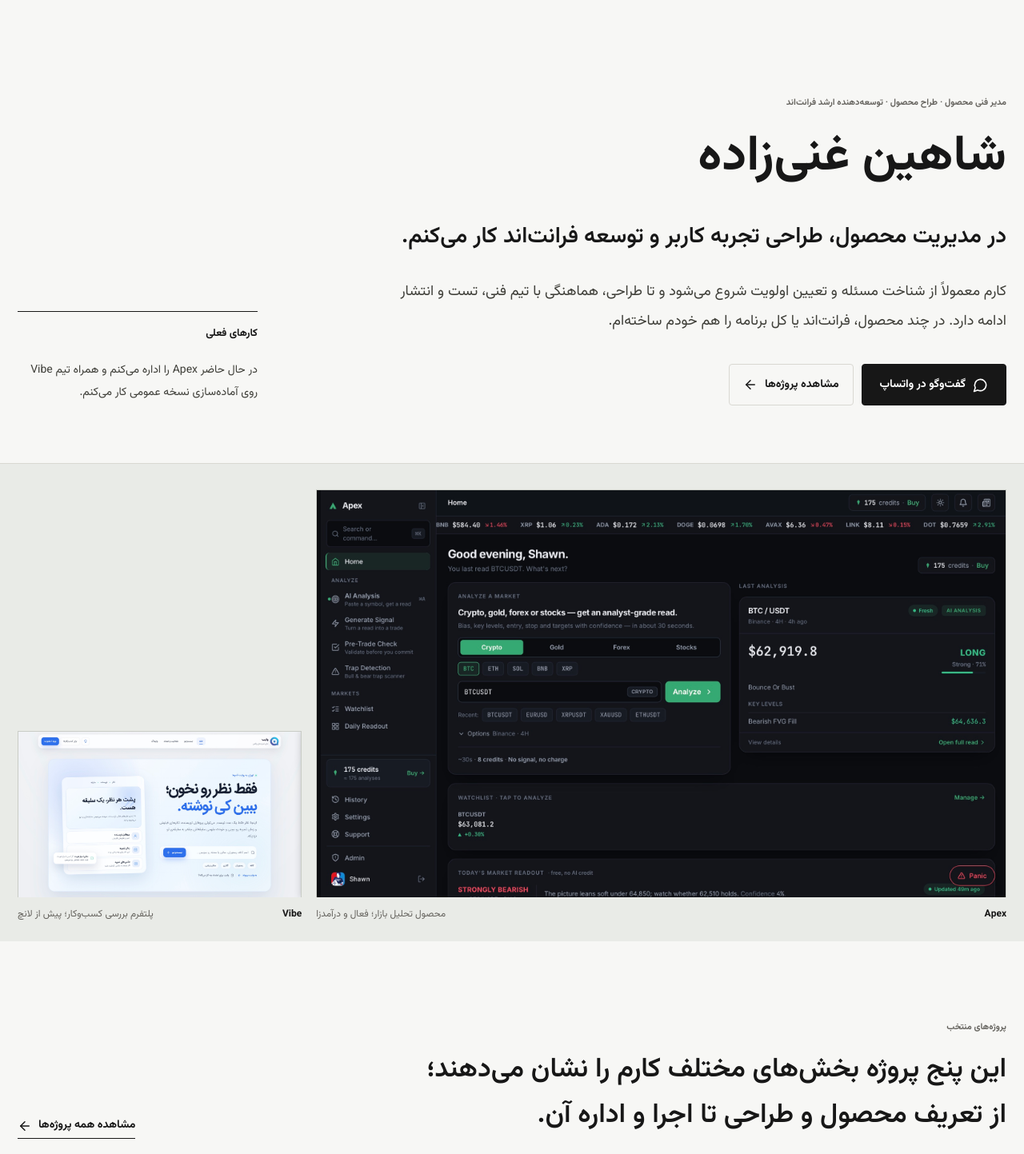
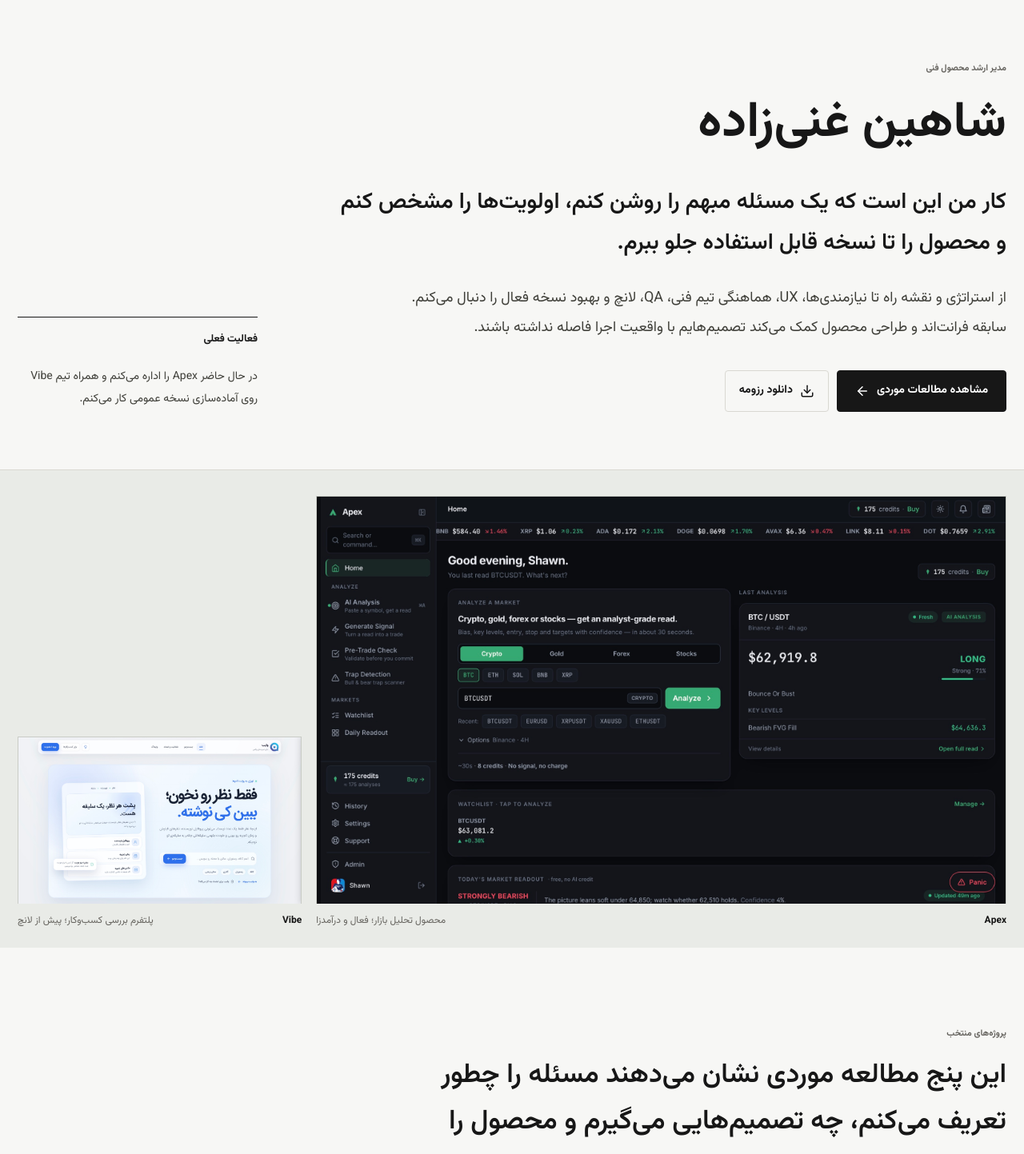
Before and after one commit to ShawnMcRich/portfolio, a Next.js app: page /fa in a window 1280 px wide. Shown: the part 80-1523 px from the top of the page at 80% size. Built offline with nearby package versions, Linux system fonts and the light colour scheme.

Commit message:
Position portfolio for senior technical product roles

```diff
--- a/app/about/page.tsx
+++ b/app/about/page.tsx
@@ -5,7 +5,7 @@
 export const metadata: Metadata = {
   title: "About Shahin Ghanizadeh",
   description:
-    "Shahin Ghanizadeh is a technical product manager, product designer, and senior frontend engineer with experience across AI products, UX, delivery, QA, and operations.",
+    "Shahin Ghanizadeh is a Senior Technical Product Manager with 10 years across product, UX, and software engineering, including AI products, marketplaces, delivery, QA, and operations.",
   alternates: { canonical: "/about", languages: { en: "/about", fa: "/fa/about" } },
   openGraph: {
     type: "profile",
@@ -14,7 +14,7 @@
     url: "/about",
     title: "About Shahin Ghanizadeh",
     description:
-      "Technical product manager, product designer, and senior frontend engineer working from problem definition through release and operation.",
+      "Senior Technical Product Manager leading products from problem definition and roadmap through technical delivery, launch, and operation.",
     images: [{ url: "/og.png", width: 1200, height: 630, alt: "About Shahin Ghanizadeh" }],
   },
 };
--- a/app/fa/about/page.tsx
+++ b/app/fa/about/page.tsx
@@ -5,7 +5,7 @@
 export const metadata: Metadata = {
   title: "درباره شاهین غنی‌زاده",
   description:
-    "درباره شاهین غنی‌زاده، مدیر فنی محصول، طراح محصول و توسعه‌دهنده ارشد فرانت‌اند با تجربه در محصولات هوش مصنوعی، UX، اجرا، QA و عملیات.",
+    "درباره شاهین غنی‌زاده، مدیر ارشد محصول فنی با ده سال سابقه در محصول، UX و مهندسی نرم‌افزار و تجربه کار روی محصولات هوش مصنوعی، مارکت‌پلیس و ابزارهای عملیاتی.",
   alternates: { canonical: "/fa/about", languages: { en: "/about", fa: "/fa/about" } },
   openGraph: {
     type: "profile",
@@ -13,7 +13,7 @@
     url: "/fa/about",
     locale: "fa_IR",
     title: "درباره شاهین غنی‌زاده",
-    description: "مدیر فنی محصول، طراح محصول و توسعه‌دهنده ارشد فرانت‌اند.",
+    description: "مدیر ارشد محصول فنی با سابقه طراحی و مهندسی نرم‌افزار.",
     images: [{ url: "/og.png", width: 1200, height: 630, alt: "درباره شاهین غنی‌زاده" }],
   },
 };
--- a/app/fa/page.tsx
+++ b/app/fa/page.tsx
@@ -2,8 +2,8 @@
 import { HomePage } from "../site";
 
 export const metadata: Metadata = {
-  title: { absolute: "شاهین غنی‌زاده | مدیر فنی محصول" },
-  description: "وب‌سایت رسمی شاهین غنی‌زاده، مدیر فنی محصول، طراح محصول و توسعه‌دهنده ارشد فرانت‌اند؛ همراه با پروژه‌های واقعی در محصول، UX، هوش مصنوعی، QA و لانچ.",
+  title: { absolute: "شاهین غنی‌زاده | مدیر ارشد محصول فنی" },
+  description: "وب‌سایت رسمی شاهین غنی‌زاده، مدیر ارشد محصول فنی با ده سال سابقه در محصول، UX و مهندسی نرم‌افزار؛ همراه با مطالعات موردی واقعی در استراتژی، تحویل فنی، QA و لانچ.",
   alternates: { canonical: "https://shahinghanizadeh.ir/fa", languages: { en: "https://shahinghanizadeh.ir", fa: "https://shahinghanizadeh.ir/fa" } },
   openGraph: {
     type: "website",
@@ -11,8 +11,8 @@
     url: "https://shahinghanizadeh.ir/fa",
     locale: "fa_IR",
     alternateLocale: ["en_US"],
-    title: "شاهین غنی‌زاده | مدیر فنی محصول",
-    description: "مدیریت محصول، طراحی تجربه، هوش مصنوعی، توسعه فرانت‌اند، QA و لانچ در پروژه‌های واقعی.",
+    title: "شاهین غنی‌زاده | مدیر ارشد محصول فنی",
+    description: "استراتژی محصول، نقشه راه، نیازمندی‌ها، تحویل فنی، QA و لانچ در پروژه‌های واقعی.",
     images: [{ url: "/og.png", width: 1200, height: 630, alt: "شاهین غنی‌زاده، مدیر فنی محصول" }],
   },
 };
--- a/app/site.tsx
+++ b/app/site.tsx
@@ -33,31 +33,31 @@
     language: "FA",
     languageHref: "/fa",
     resume: "Download résumé",
-    role: "Technical Product Manager · Product Designer · Senior Frontend Engineer",
-    intro: "I work across product management, product design, and frontend engineering.",
+    role: "Senior Technical Product Manager",
+    intro: "I lead technically complex products from an unclear problem to a working release.",
     subintro:
-      "My work usually starts with defining the problem and setting priorities, then continues through UX, technical coordination, QA, and release. On several products, I also built the frontend or the complete application.",
-    availability: "Current work",
-    workCta: "View projects",
+      "My work covers product strategy, roadmaps, requirements, UX, technical delivery, QA, launch, and production improvement. A senior frontend and product-design background helps me make decisions that teams can actually implement.",
+    availability: "Current product work",
+    workCta: "View product case studies",
     contactCta: "Discuss a project",
     selectedWork: "Selected work",
     selectedIntro:
-      "Five products showing the scope of my work, the decisions I owned, and the current state of each project.",
+      "Five case studies showing how I define product problems, make trade-offs, lead technical delivery, and measure what shipped.",
     allWork: "All projects",
     proof: "The short version",
-    capabilities: "What I do in a product team",
+    capabilities: "What I own as a Technical Product Manager",
     capabilitiesIntro:
-      "My responsibilities vary by project, but they usually cover the work between an initial business need and a tested release.",
+      "The work changes by product, but my responsibility is consistent: create clarity, make the important calls, and keep delivery connected to the user and business outcome.",
     capabilityItems: [
-      ["Problem definition", "Speak with users and stakeholders, understand the business, and define the problem before committing to a feature."],
-      ["Scope and priority", "Separate the product core from later work, identify dependencies, and set an executable order."],
-      ["UX and specification", "Prepare user flows, interfaces, requirements, and acceptance criteria so the team can work from the same understanding."],
-      ["Delivery", "Work directly with frontend, backend, and QA; contribute to implementation when the project needs it."],
-      ["Release and review", "Test the main journeys, classify defects, support release, and revise decisions when the evidence changes."],
+      ["Product direction", "Clarify the user problem, business value, constraints, and the outcome the product should create."],
+      ["Roadmap and priority", "Sequence bets, dependencies, and trade-offs so the team knows what matters now and what can wait."],
+      ["Requirements and UX", "Turn decisions into PRDs, user flows, interfaces, user stories, and acceptance criteria the team can act on."],
+      ["Technical delivery", "Work directly with design, frontend, backend, and QA on API contracts, dependencies, risks, and implementation choices."],
+      ["Release and learning", "Lead critical-path QA, defect triage, release readiness, and post-launch review against product evidence and KPIs."],
     ],
     path: "Experience",
     pathIntro:
-      "Some periods overlap because I built my own products while running a software company and delivering client work.",
+      "Product leadership across AI, marketplaces, internal operations, and client delivery.",
     fullHistory: "Full experience",
     notes: "Product notes",
     notesIntro:
@@ -106,10 +106,10 @@
     thinkingTitle: "Product notes",
     thinkingIntro:
       "Three notes based on work in Apex and Vibe.",
-    aboutTitle: "My work has covered engineering, product, and company operations.",
+    aboutTitle: "Senior Technical Product Manager with 10 years across product, UX, and software engineering.",
     aboutBody: [
-      "I started in frontend engineering and UX. As my responsibilities grew, I also took ownership of feature definition, prioritization, user flows, coordination with backend teams, QA, and release readiness.",
-      "I later founded products and managed a software company. That added pricing, customer conversations, support, infrastructure, launch planning, and day-to-day operating decisions to my work. I continue to write code, particularly when direct technical involvement helps the team move faster or make a better decision.",
+      "I have taken AI, marketplace, real-estate, commerce, and internal-operations products from problem definition and roadmap through requirements, implementation, QA, launch, and production support.",
+      "My engineering background lets me work directly with designers and engineers, surface constraints early, and stay close to delivery without reducing product management to ticket administration. I still contribute to UX and code when that involvement materially improves the product.",
     ],
     principles: "How I tend to work",
     principleItems: [
@@ -133,31 +133,31 @@
     language: "EN",
     languageHref: "/",
     resume: "دانلود رزومه",
-    role: "مدیر فنی محصول · طراح محصول · توسعه‌دهنده ارشد فرانت‌اند",
-    intro: "در مدیریت محصول، طراحی تجربه کاربر و توسعه فرانت‌اند کار می‌کنم.",
+    role: "مدیر ارشد محصول فنی",
+    intro: "کار من این است که یک مسئله مبهم را روشن کنم، اولویت‌ها را مشخص کنم و محصول را تا نسخه قابل استفاده جلو ببرم.",
     subintro:
-      "کارم معمولاً از شناخت مسئله و تعیین اولویت شروع می‌شود و تا طراحی، هماهنگی با تیم فنی، تست و انتشار ادامه دارد. در چند محصول، فرانت‌اند یا کل برنامه را هم خودم ساخته‌ام.",
-    availability: "کارهای فعلی",
-    workCta: "مشاهده پروژه‌ها",
+      "از استراتژی و نقشه راه تا نیازمندی‌ها، UX، هماهنگی تیم فنی، QA، لانچ و بهبود نسخه فعال را دنبال می‌کنم. سابقه فرانت‌اند و طراحی محصول کمک می‌کند تصمیم‌هایم با واقعیت اجرا فاصله نداشته باشند.",
+    availability: "فعالیت فعلی",
+    workCta: "مشاهده مطالعات موردی",
     contactCta: "گفت‌وگو در واتساپ",
     selectedWork: "پروژه‌های منتخب",
     selectedIntro:
-      "این پنج پروژه بخش‌های مختلف کارم را نشان می‌دهند؛ از تعریف محصول و طراحی تا اجرا و اداره آن.",
+      "این پنج مطالعه موردی نشان می‌دهند مسئله را چطور تعریف می‌کنم، چه تصمیم‌هایی می‌گیرم و محصول را چطور تا اجرا و نتیجه جلو می‌برم.",
     allWork: "مشاهده همه پروژه‌ها",
     proof: "خلاصه ماجرا",
-    capabilities: "کاری که در یک تیم محصول انجام می‌دهم",
+    capabilities: "مسئولیت من به‌عنوان مدیر محصول فنی",
     capabilitiesIntro:
-      "دامنه مسئولیتم در هر پروژه فرق دارد، اما معمولاً فاصله میان نیاز اولیه کسب‌وکار و انتشار یک نسخه قابل استفاده را پوشش می‌دهم.",
+      "جزئیات کار در هر محصول فرق دارد، اما مسئولیت اصلی من روشن است: کم کردن ابهام، گرفتن تصمیم‌های مهم و وصل نگه داشتن اجرا به نیاز کاربر و هدف کسب‌وکار.",
     capabilityItems: [
-      ["تعریف مسئله", "با کاربر، کارفرما و اعضای تیم صحبت می‌کنم تا قبل از تعریف قابلیت، خود مسئله روشن باشد."],
-      ["محدوده و اولویت", "هسته محصول، وابستگی‌ها و ترتیب اجرا را مشخص می‌کنم و کارهای قابل تعویق را کنار می‌گذارم."],
-      ["طراحی و مستندات", "مسیر کاربر، رابط، نیازمندی‌ها و شرایط پذیرش را آماده می‌کنم تا برداشت تیم از کار یکسان باشد."],
-      ["اجرا", "با تیم‌های فرانت‌اند، بک‌اند و QA کار می‌کنم و هرجا لازم باشد در پیاده‌سازی هم نقش مستقیم دارم."],
-      ["تست و انتشار", "مسیرهای اصلی را تست می‌کنم، ایرادها را اولویت‌بندی می‌کنم و نتیجه را بعد از انتشار دوباره می‌سنجم."],
+      ["جهت محصول", "مسئله کاربر، ارزش کسب‌وکار، محدودیت‌ها و نتیجه‌ای را که محصول باید بسازد روشن می‌کنم."],
+      ["نقشه راه و اولویت", "قابلیت‌ها، وابستگی‌ها و انتخاب‌های سخت را طوری مرتب می‌کنم که تیم بداند الان چه چیزی مهم است و چه چیزی می‌تواند صبر کند."],
+      ["نیازمندی و UX", "تصمیم‌ها را به PRD، مسیر کاربر، رابط، User Story و شرایط پذیرش قابل اجرا تبدیل می‌کنم."],
+      ["تحویل فنی", "با طراحی، فرانت‌اند، بک‌اند و QA روی قرارداد API، وابستگی‌ها، ریسک‌ها و انتخاب‌های اجرایی مستقیم کار می‌کنم."],
+      ["انتشار و یادگیری", "QA مسیرهای اصلی، اولویت‌بندی ایرادها، آمادگی انتشار و بررسی نتیجه بر اساس شواهد محصول و KPIها را جلو می‌برم."],
     ],
     path: "سابقه کاری",
     pathIntro:
-      "بعضی دوره‌ها هم‌زمان‌اند، چون در کنار اداره یک شرکت نرم‌افزاری و انجام پروژه‌های مشتری، محصولات خودم را هم توسعه می‌دادم.",
+      "رهبری محصول در پروژه‌های هوش مصنوعی، مارکت‌پلیس، ابزارهای داخلی و محصولات مشتری.",
     fullHistory: "سابقه کامل",
     notes: "یادداشت‌های محصول",
     notesIntro:
@@ -206,10 +206,10 @@
     thinkingTitle: "یادداشت‌های محصول",
     thinkingIntro:
       "سه یادداشت بر اساس تجربه کار در Apex و Vibe.",
-    aboutTitle: "در سال‌های مختلف، هم توسعه‌دهنده بوده‌ام، هم مسئول محصول و هم مدیر یک شرکت نرم‌افزاری.",
+    aboutTitle: "مدیر ارشد محصول فنی با ده سال سابقه در محصول، UX و مهندسی نرم‌افزار.",
     aboutBody: [
-      "کارم را با توسعه فرانت‌اند و طراحی تجربه کاربر شروع کردم. با بزرگ‌تر شدن مسئولیتم، تعریف قابلیت‌ها، اولویت‌بندی، طراحی مسیرهای کاربر، هماهنگی با بک‌اند، QA و آماده‌سازی انتشار هم به کارم اضافه شد.",
-      "بعدتر محصولات خودم را ساختم و یک شرکت نرم‌افزاری را اداره کردم. در آن دوره با قیمت‌گذاری، مذاکره با مشتری، پشتیبانی، زیرساخت و برنامه‌ریزی لانچ هم درگیر بودم. هنوز کد می‌زنم، به‌خصوص زمانی که حضور مستقیم فنی باعث تصمیم بهتر یا اجرای سریع‌تر می‌شود.",
+      "در پروژه‌های هوش مصنوعی، مارکت‌پلیس، املاک، فروش آنلاین و ابزارهای داخلی، کار را از روشن کردن مسئله و چیدن نقشه راه تا تعریف نیازمندی، اجرا، QA، انتشار و پشتیبانی نسخه واقعی جلو برده‌ام.",
+      "سابقه فنی‌ام کمک می‌کند با طراح و برنامه‌نویس مستقیم و دقیق کار کنم، محدودیت‌ها را زودتر ببینم و تا رسیدن محصول به نسخه قابل استفاده کنار تیم بمانم. وقتی لازم باشد در UX یا کد هم نقش مستقیم می‌گیرم، اما مسئولیت اصلی‌ام تصمیم‌های محصول و پیش بردن تحویل است.",
     ],
     principles: "روش کاری من",
     principleItems: [
@@ -371,7 +371,7 @@
 export function Footer({ locale }: { locale: Locale }) {
   return (
     <footer className="footer">
-      <div><strong>{locale === "fa" ? "شاهین غنی‌زاده" : "Shahin Ghanizadeh"}</strong><p>{locale === "fa" ? "مدیر فنی محصول و توسعه‌دهنده فرانت‌اند" : "Technical product manager and frontend engineer"}</p></div>
+      <div><strong>{locale === "fa" ? "شاهین غنی‌زاده" : "Shahin Ghanizadeh"}</strong><p>{locale === "fa" ? "مدیر ارشد محصول فنی با سابقه طراحی و مهندسی نرم‌افزار" : "Senior Technical Product Manager with a background in product design and software engineering"}</p></div>
       <div className="footer-links">
         <a href={whatsappHref(locale)} target="_blank" rel="noreferrer">WhatsApp</a>
         <a href="mailto:shahinghani@hotmail.com">Email</a>
@@ -442,8 +442,8 @@
           <p className="hero-statement">{c.intro}</p>
           <p className="hero-support">{c.subintro}</p>
           <div className="actions">
-            <a className="button button-dark button-emphasis" href={whatsappHref(locale)} target="_blank" rel="noreferrer"><MessageCircle size={19} />{c.contactCta}</a>
-            <Link className="button button-plain" href={href(locale, "work")}>{c.workCta}<Arrow locale={locale} /></Link>
+            <Link className="button button-dark button-emphasis" href={href(locale, "work")}>{c.workCta}<Arrow locale={locale} /></Link>
+            <a className="button button-plain" href={resumeHref(locale)}><Download size={18} />{c.resume}</a>
           </div>
         </div>
         <aside className="hero-note">
@@ -704,7 +704,7 @@
           <div>
             <p className="kicker">{rtl ? "نویسنده" : "Author"}</p>
             <strong>{rtl ? "شاهین غنی‌زاده" : "Shahin Ghanizadeh"}</strong>
-            <p>{rtl ? "مدیر فنی محصول، طراح محصول و توسعه‌دهنده ارشد فرانت‌اند" : "Technical product manager, product designer, and senior frontend engineer"}</p>
+            <p>{rtl ? "مدیر ارشد محصول فنی با سابقه طراحی و مهندسی نرم‌افزار" : "Senior Technical Product Manager with a background in product design and software engineering"}</p>
             <Link className="text-link" href={href(locale, "about")}>{rtl ? "درباره من" : "About Shahin"}<Arrow locale={locale} /></Link>
           </div>
           <Link className="thought-project" href={href(locale, `work/${note.project}`)}>
```
Also changed, not shown: app/data.ts (+18 -15 lines), app/layout.tsx (+5 -5 lines), app/page.tsx (+4 -4 lines), app/seo.ts (+4 -8 lines), public/og.png, 1 other file (tests, documents, lock files or other folders).
